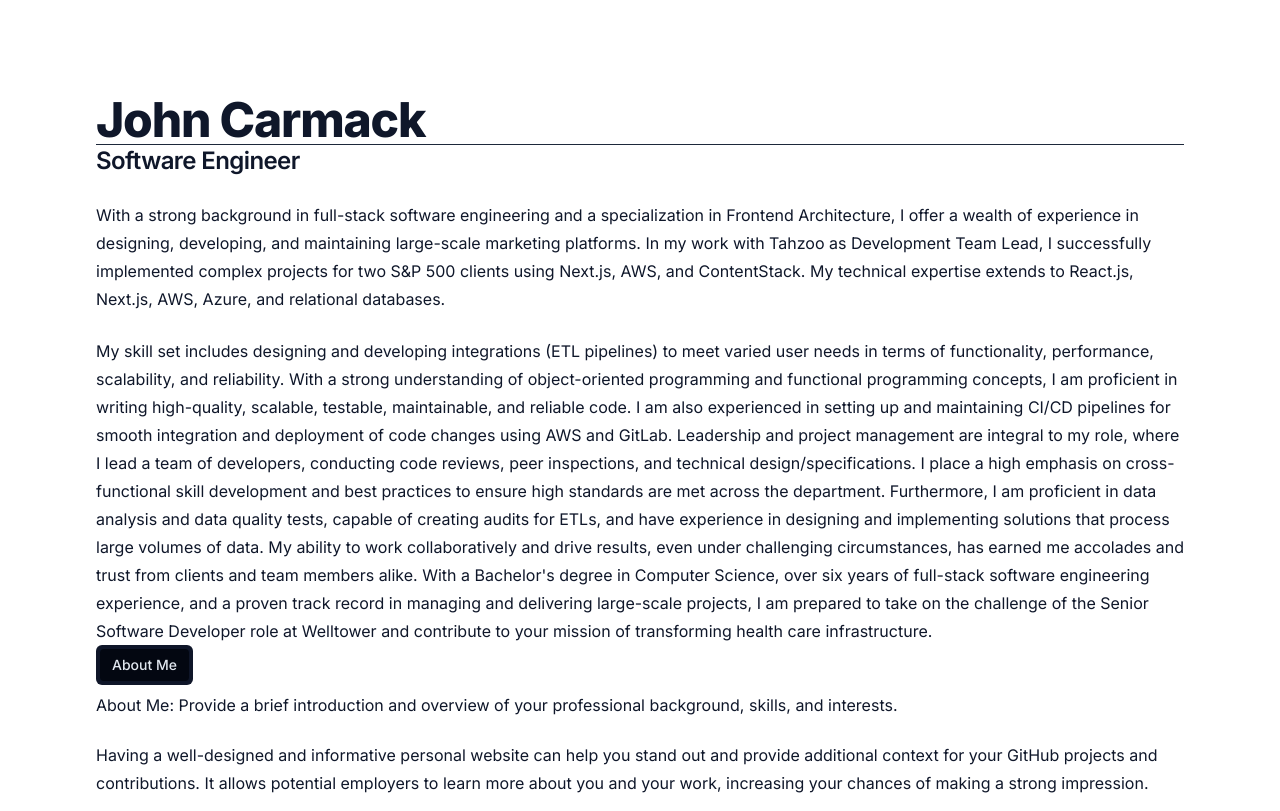
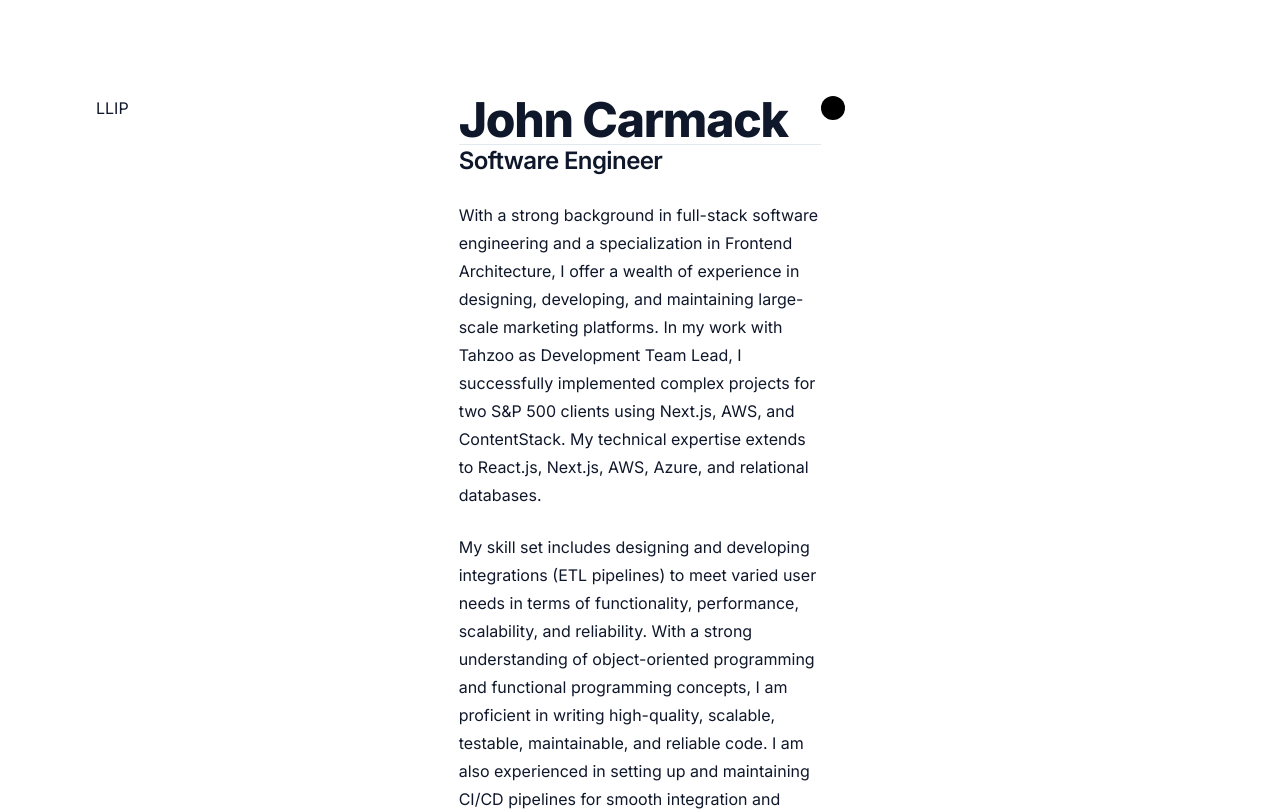
Before and after one commit to johncarmack1984/johncarmack.com, a Next.js app: page / in a window 1280 px wide. Shown: the top 811 px of the page. Built offline with nearby package versions, Linux system fonts and the light colour scheme.

Commit message:
Set up for columnar display

```diff
--- a/app/layout.tsx
+++ b/app/layout.tsx
@@ -15,7 +15,17 @@ export default function RootLayout({
 }) {
   return (
     <html lang="en">
-      <body className={`${inter.className}`}>{children}</body>
+      <body
+        className={`${inter.className} flex min-h-screen flex-col items-start justify-start p-24`}
+      >
+        <div className="flex">
+          <div className="basis-1/3">LLIP</div>
+          {children}
+          <div className="flex flex-col basis-1/3">
+            <div className="bg-black h-6 w-6 size-6 rounded-full" />
+          </div>
+        </div>
+      </body>
     </html>
   );
 }
--- a/app/page.tsx
+++ b/app/page.tsx
@@ -35,7 +35,7 @@ export default function Home() {
     },
   ];
   return (
-    <main className="flex min-h-screen flex-col items-start justify-start p-24 dark">
+    <main className="flex min-h-screen flex-col items-start justify-start basis-1/3">
       <H1>John Carmack</H1>
       <Separator />
       <H3>Software Engineer</H3>
@@ -66,7 +66,7 @@ export default function Home() {
         solutions that process large volumes of data. My ability to work
         collaboratively and drive results, even under challenging circumstances,
         has earned me accolades and trust from clients and team members alike.
-        With a Bachelor's degree in Computer Science, over six years of
+        With a Bachelor&apos;s degree in Computer Science, over six years of
         full-stack software engineering experience, and a proven track record in
         managing and delivering large-scale projects, I am prepared to take on
         the challenge of the Senior Software Developer role at Welltower and
@@ -104,12 +104,6 @@ export default function Home() {
           contact form.
         </TabsContent>
       </Tabs>
-      <P>
-        Having a well-designed and informative personal website can help you
-        stand out and provide additional context for your GitHub projects and
-        contributions. It allows potential employers to learn more about you and
-        your work, increasing your chances of making a strong impression.
-      </P>
     </main>
   );
 }
```
Also changed, not shown: 2 other files (tests, documents, lock files or other folders).
